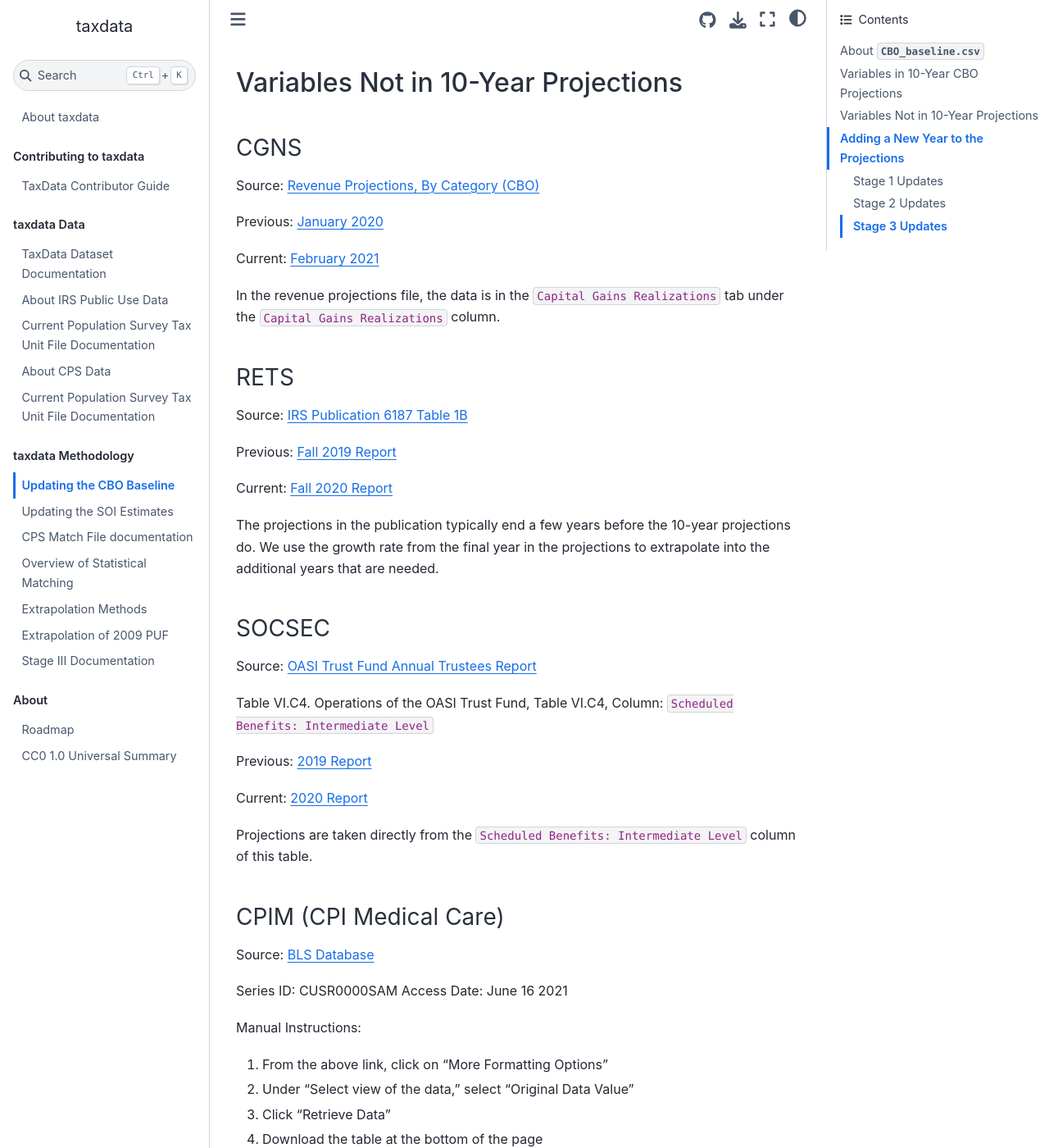
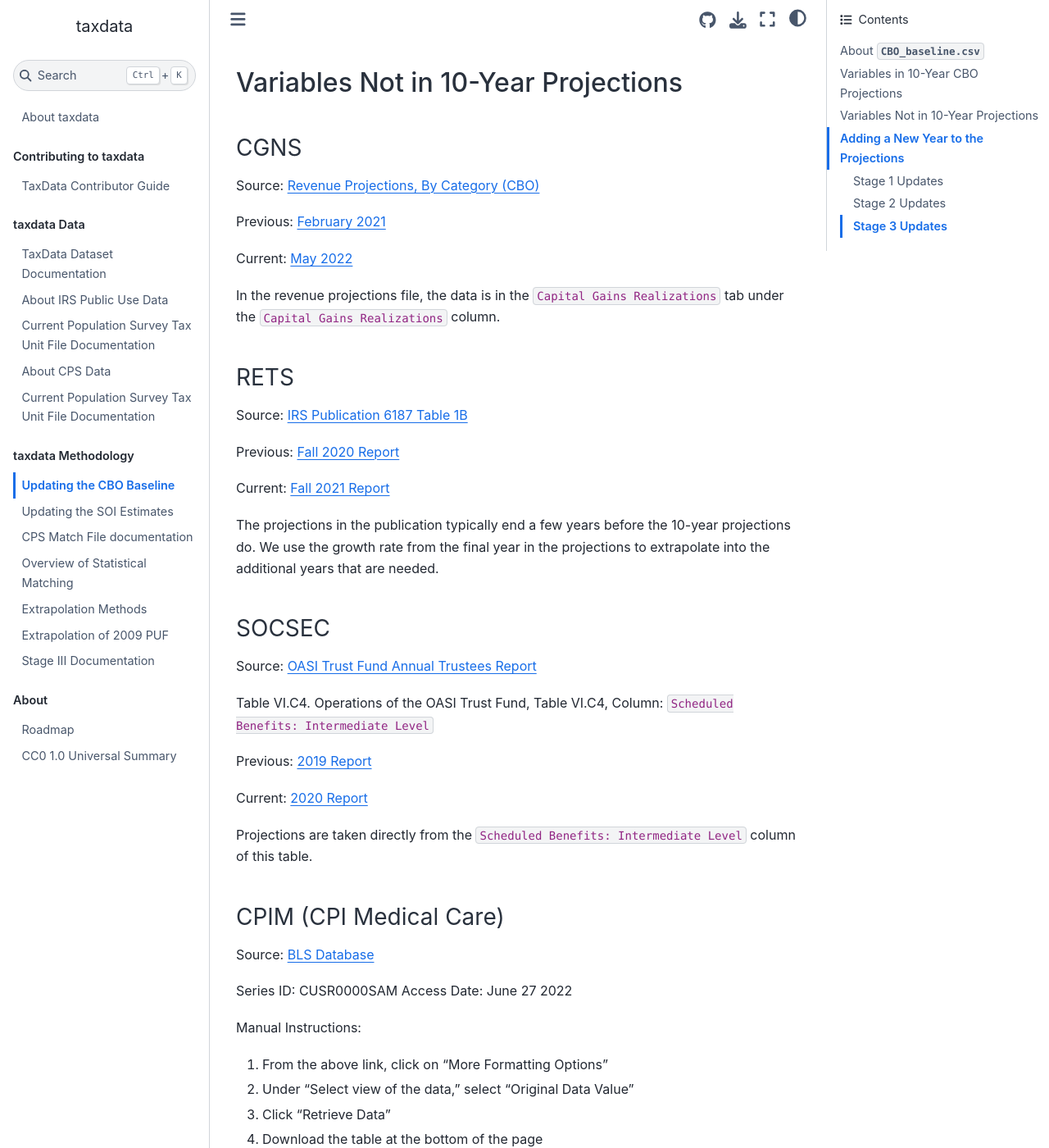
Before and after one commit to PSLmodels/taxdata, a Jupyter Book: the page built from docs/book/content/methods/CBO_Baseline_Updating_Instructions.md, in a window 1280 px wide and 1400 px high, scrolled down 1794 px. Shown: the whole window at 82% size. Built offline with Jupyter Book 1.0.4 settings and Sphinx 7.4.7 and the Sphinx Book theme 1.1.4, drawn with Linux system fonts in a browser that asks for light colours; pages that are not in the unit, such as notebooks, are missing from menus; some of the changed text lies outside the part shown.

Commit message:
fix bugs of format problems in updatecbo.py and comeplete the update

```diff
--- a/docs/book/content/methods/CBO_Baseline_Updating_Instructions.md
+++ b/docs/book/content/methods/CBO_Baseline_Updating_Instructions.md
@@ -47,9 +47,9 @@ As previously mentioned, most of the variables we used can be found in the
 To manually update these variables download the latest file and copy/paste the
 specific variables.
 
-Previous Document: July 2020
+Previous Document: February 2021
 
-Current Document: February 2021
+Current Document: May 2022
 
 | Variable | Name In CBO Document                                |
 |----------|-----------------------------------------------------|
@@ -70,9 +70,9 @@ Current Document: February 2021
 
 Source: [Revenue Projections, By Category (CBO)](https://www.cbo.gov/about/products/budget-economic-data#7)
 
-Previous: [January 2020](https://www.cbo.gov/system/files/2020-01/51138-2020-01-revenue-projections.xlsx)
+Previous: [February 2021](https://www.cbo.gov/system/files/2021-02/51138-2021-02-11-revenueprojections.xlsx)
 
-Current: [February 2021](https://www.cbo.gov/system/files/2021-02/51138-2021-02-11-revenueprojections.xlsx)
+Current: [May 2022](https://www.cbo.gov/system/files/2022-05/51138-2022-05-Revenue-Projections.xlsx)
 
 In the revenue projections file, the data is in the `Capital Gains Realizations`
 tab under the `Capital Gains Realizations` column.
@@ -81,9 +81,9 @@ tab under the `Capital Gains Realizations` column.
 
 Source: [IRS Publication 6187 Table 1B](https://www.irs.gov/statistics/projections-of-federal-tax-return-filings)
 
-Previous: [Fall 2019 Report](https://www.irs.gov/pub/irs-soi/19projpub6187tables.xls)
+Previous: [Fall 2020 Report](https://www.irs.gov/pub/irs-soi/20projpub6187tables.xls)
 
-Current: [Fall 2020 Report](https://www.irs.gov/pub/irs-soi/20projpub6187tables.xls)
+Current: [Fall 2021 Report](https://www.irs.gov/pub/irs-soi/21projpub6187tables.xls)
 
 The projections in the publication typically end a few years before the
 10-year projections do. We use the growth rate from the final year in the
@@ -108,7 +108,7 @@ column of this table.
 Source: [BLS Database](http://data.bls.gov/timeseries/CUSR0000SAM?output_view=pct_1mth)
 
 Series ID: CUSR0000SAM
-Access Date: June 16 2021
+Access Date: June 27 2022
 
 Manual Instructions:
 
@@ -124,9 +124,9 @@ Manual Instructions:
 
 Source: [CBO Unemployment Compensation projections](https://www.cbo.gov/about/products/baseline-projections-selected-programs#24)
 
-Previous: [January 2020](https://www.cbo.gov/system/files/2020-01/51316-2020-01-unemployment.pdf)
+Previous: [March 2020](https://www.cbo.gov/system/files/2020-03/51316-2020-03-unemployment.pdf)
 
-Current: [March 2020](https://www.cbo.gov/system/files/2020-03/51316-2020-03-unemployment.pdf)
+Current: [May 2022](https://www.cbo.gov/system/files/2022-05/51316-2022-05-unemployment.xlsx)
 
 Note: Change the `Total Benefits` number from the table to be in terms of
 billions rather than millions of dollars
```
Also changed, not shown: 2 other files.
